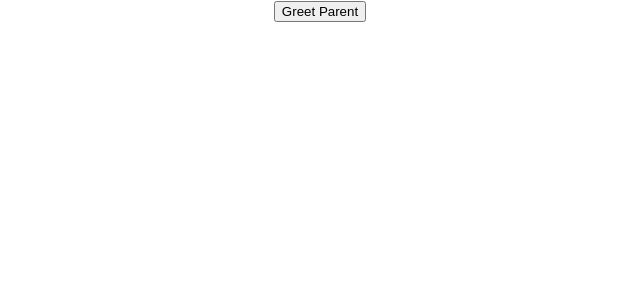
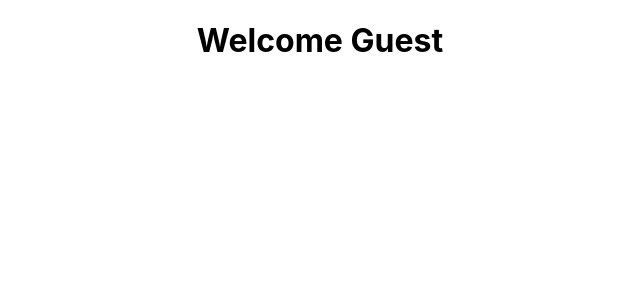
Before and after one commit to abhieshekumar/react-crash, a React (Create React App) app: page / in a window 1280 px wide. Shown: the top 300 px of the page, without its empty margins (320-960 px from the left). Built offline with nearby package versions, Linux system fonts and the light colour scheme.

Commit message:
If-else rendering

```diff
--- a/src/App.js
+++ b/src/App.js
@@ -11,13 +11,14 @@ import FunctionClick from './components/FunctionClick'
 import ClassClick from './components/ClassClick'
 import EventBind from './components/EventBind'
 import ParentComponent from './components/ParentComponent';
+import UserGreeting from './components/UserGreeting';
 
 class App extends Component {
   render() {
     /* If there is no content between the tag <Greet></Greet> we may change it to a self closing tag */
     return (
       <div className="App">
-        <ParentComponent/>
+        <UserGreeting/>
       </div>
     );
   }
--- /dev/null
+++ b/src/components/UserGreeting.js
@@ -0,0 +1,31 @@
+import React, { Component } from 'react'
+
+class UserGreeting extends Component {
+
+  constructor(props) {
+    super(props)
+
+    this.state = {
+       isLoggedIn: false
+    }
+  }
+
+
+  render() {
+    if(this.state.isLoggedIn){
+      return(
+        <div>
+          <h1>Welcome Logged In</h1>
+        </div>
+      )
+    }else{
+      return(
+        <div>
+          <h1>Welcome Guest</h1>
+        </div>
+      )
+    }
+  }
+}
+
+export default UserGreeting
```
